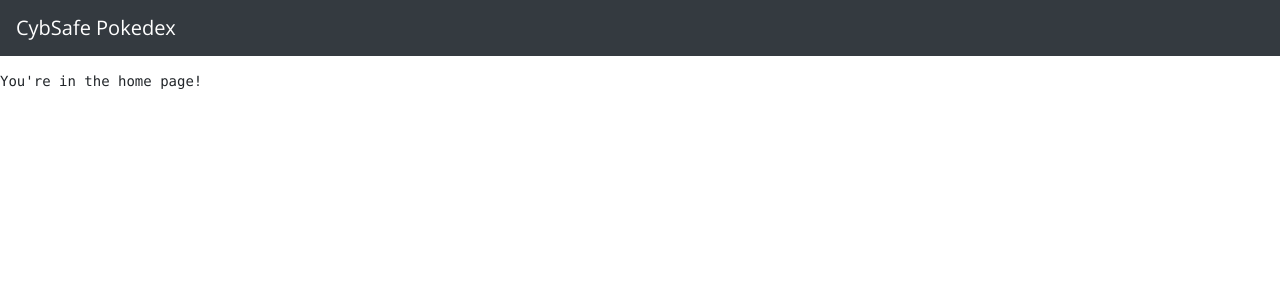
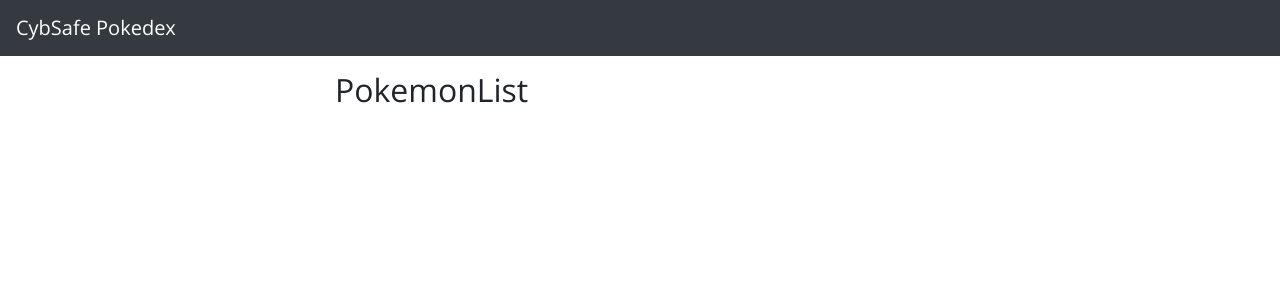
Before and after one commit to praveenscience/PokeDexReact, a React (Create React App) app: page / in a window 1280 px wide. Shown: the top 300 px of the page. Built offline with nearby package versions, Linux system fonts and the light colour scheme.

Commit message:
Added Pokemon Lists and styles.

```diff
--- a/src/components/App.js
+++ b/src/components/App.js
@@ -1,8 +1,10 @@
-import React from "react";
+import React, { useState } from "react";
 import { BrowserRouter as Router, Route, Link } from "react-router-dom";
 import Header from "./Helpers/Header";
+import PokeList from "./PokeList/PokeList";
 
 const App = () => {
+  const [List, setList] = useState([]);
   return (
     <div className="App">
       <Router>
@@ -14,7 +16,7 @@ const App = () => {
         <Route
           path="/"
           exact={true}
-          render={props => <pre>You're in the home page!</pre>}
+          render={props => <PokeList List={List} />}
         />
         <Route
           path="/:pokemon"
--- /dev/null
+++ b/src/components/Helpers/ContainerRow.js
@@ -0,0 +1,17 @@
+import React from "react";
+
+const ContainerRow = ({ fluid, className, children }) => {
+  return (
+    <div
+      className={
+        "container" +
+        (fluid ? "-fluid" : "") +
+        (className && className.length > 0 ? " " + className : "")
+      }
+    >
+      <div className="row">{children}</div>
+    </div>
+  );
+};
+
+export default ContainerRow;
--- /dev/null
+++ b/src/components/PokeList/PokeList.js
@@ -0,0 +1,21 @@
+import React from "react";
+import ContainerRow from "../Helpers/ContainerRow";
+import PokeListItem from "./_PokeListItem";
+
+const PokeList = ({ List }) => {
+  return (
+    <div className="PokeList">
+      <ContainerRow fluid={true}>
+        <div className="col-6 offset-3">
+          <h2 className="mb-3">PokemonList</h2>
+          <div className="list-group">
+            {List &&
+              List.map((list, key) => <PokeListItem key={key} {...list} />)}
+          </div>
+        </div>
+      </ContainerRow>
+    </div>
+  );
+};
+
+export default PokeList;
--- /dev/null
+++ b/src/components/PokeList/_PokeListItem.js
@@ -0,0 +1,15 @@
+import React from "react";
+
+const PokeListItem = ({ Name, Image, Link }) => {
+  return (
+    <a
+      href={Link}
+      className="PokeListItem list-group-item list-group-item-action"
+    >
+      <img src={Image} className="PokeList-Img" alt="" />
+      {Name}
+    </a>
+  );
+};
+
+export default PokeListItem;
--- a/src/styles/App.scss
+++ b/src/styles/App.scss
@@ -2,5 +2,6 @@ body {
   font-family: "Open Sans";
   .App {
     @import "Header";
+    @import "PokeList";
   }
 }
--- /dev/null
+++ b/src/styles/_PokeList.scss
@@ -0,0 +1,7 @@
+.PokeList {
+  &-Img {
+    width: 64px;
+    vertical-align: middle;
+    margin: -0.75rem 0.75rem -0.75rem -1.25rem;
+  }
+}
```
